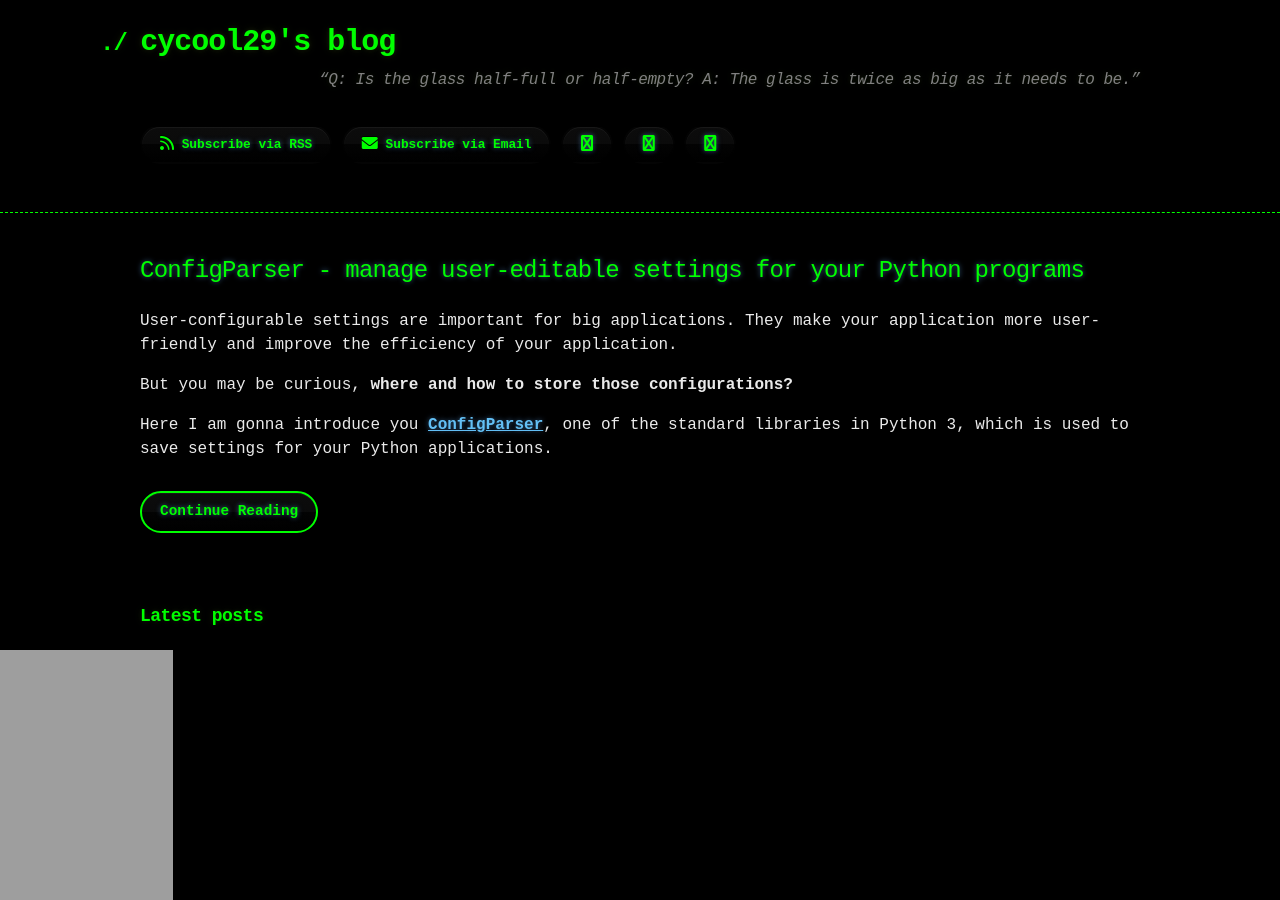
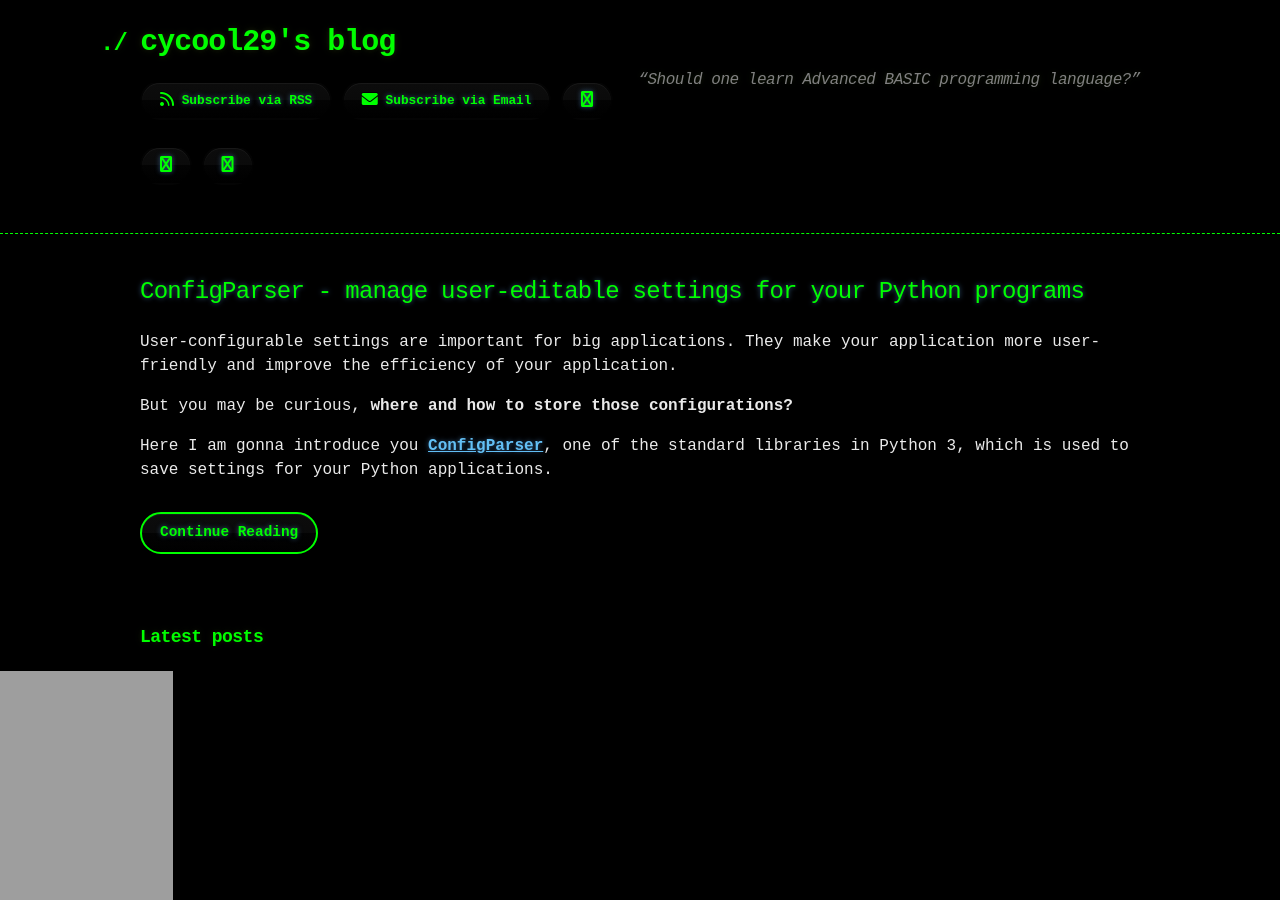
Before and after one commit to cycool29/cycool29.github.io, a Jekyll site: the page built from index.md, in a window 1280 px wide and 900 px high. Built offline with Jekyll 4.4.1, drawn with Linux system fonts in a browser that asks for light colours; a style sheet for code colours, icons or effects is not loaded.

Commit message:
Update quotes

```diff
--- a/_config.yml
+++ b/_config.yml
@@ -1,5 +1,5 @@
 title: cycool29's blog
-description: "“Q: Is the glass half-full or half-empty? A: The glass is twice as big as it needs to be.” "
+description: "“Should one learn Advanced BASIC programming language?” "
 bio: A high school student. Intermediate in Python, Git, Bash. Learning JavaScript. He/Him. "
 author: cycool29
 url: https://cycool29.github.io
```
